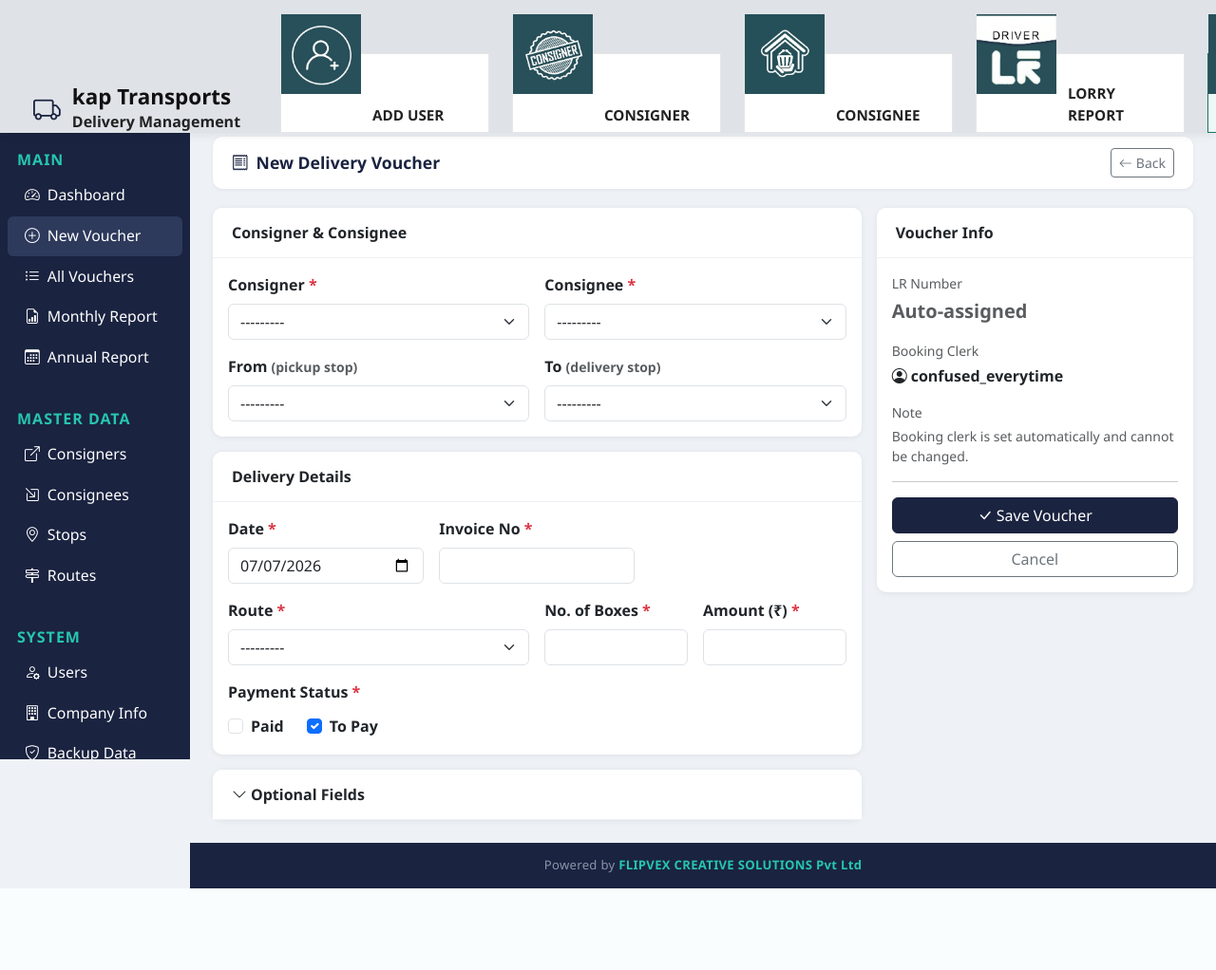
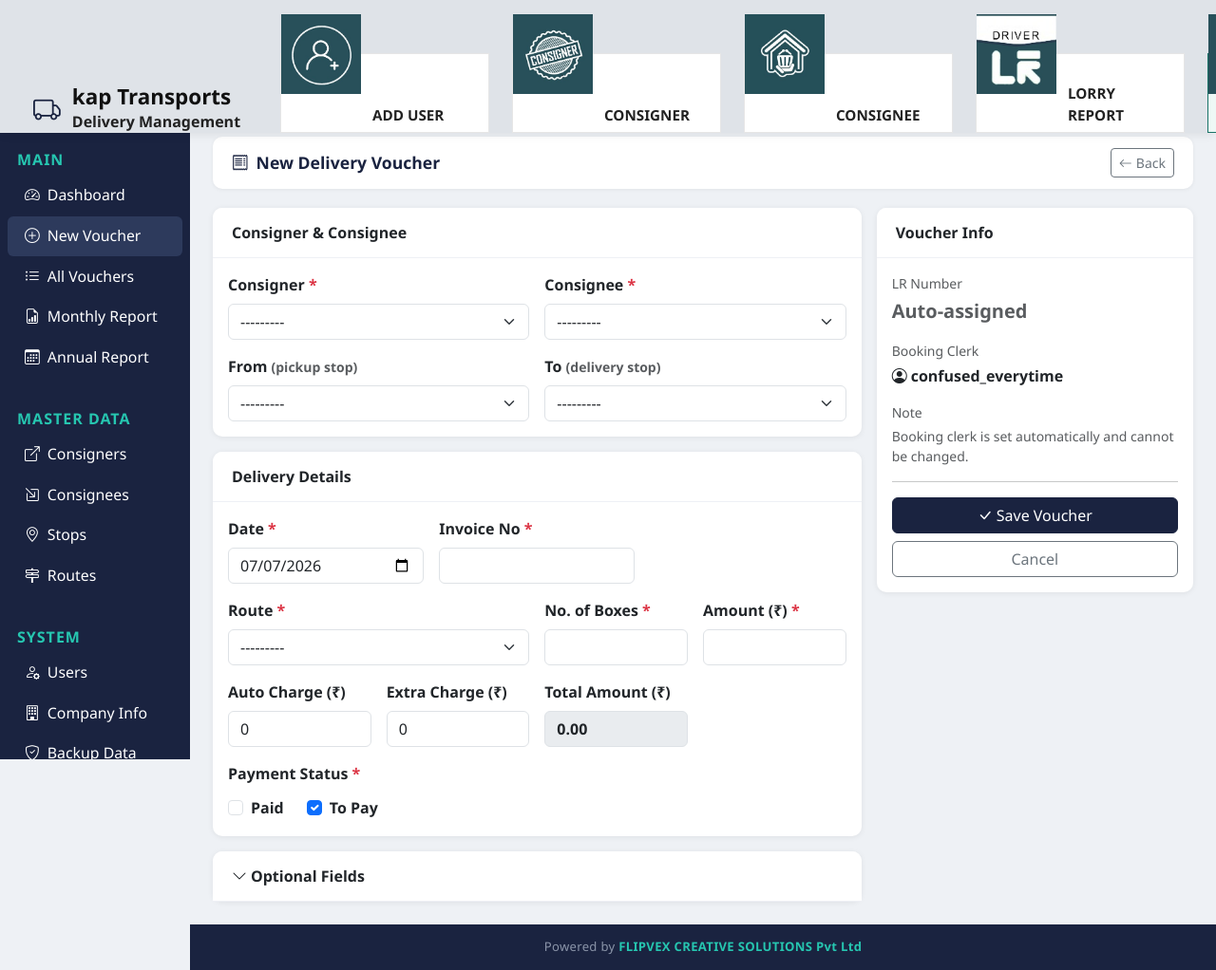
Before and after one commit to WifiXSmasher/delivery_management_system, a Django app: page /vouchers/add/ in a window 1280 px wide. Shown: the whole page at 95% size. Before the commit the page ends 936 px from the top, so only its background shows below. Run offline with Django 4.2, Linux system fonts and the light colour scheme; a user stored in the database is signed in; data comes from the database, SQL or seed files in the repository; both versions use the stored data as it was after the commit.

Commit message:
added the additional non-mandatoy fields and made and updated the report and voucher accordingly

```diff
--- a/templates/transport/login.html
+++ b/templates/transport/login.html
@@ -159,6 +159,12 @@
     </div>
 </div>
 
+<div style="position:fixed;bottom:50px;left:0;right:0;text-align:center;z-index:10;">
+  <span style="background:rgba(0,0,0,0.7);color:#ffc107;padding:8px 24px;border-radius:8px;font-size:0.9rem;font-weight:600;letter-spacing:0.3px;">
+    <i class="bi bi-exclamation-triangle-fill me-2"></i>Copy backup folder into another machine or storage medium
+  </span>
+</div>
+
 <footer style="position:fixed;bottom:0;left:0;right:0;background:#1a2340;color:#8a94a8;text-align:center;padding:14px 20px;font-size:.82rem;letter-spacing:.3px;z-index:10;">
   Powered by <span style="color:#26c6b0;font-weight:600;">FLIPVEX CREATIVE SOLUTIONS Pvt Ltd</span>
 </footer>
--- a/templates/transport/voucher_bill.html
+++ b/templates/transport/voucher_bill.html
@@ -84,6 +84,9 @@ th{background:#f3f3f3;font-size:12px}
           <th class="text-end">Articles</th>
           <th class="text-end">Approx Weight</th>
           <th class="text-end">Amount</th>
+          <th class="text-end">Auto Charge</th>
+          <th class="text-end">Extra Charge</th>
+          <th class="text-end">Total Amount</th>
         </tr>
       </thead>
       <tbody>
@@ -93,6 +96,9 @@ th{background:#f3f3f3;font-size:12px}
           <td class="text-end">{{ voucher.no_of_articles|default:"-" }}</td>
           <td class="text-end">{% if voucher.approx_weight_kg %}{{ voucher.approx_weight_kg }} kg{% else %}-{% endif %}</td>
           <td class="text-end">Rs. {{ voucher.amount }}</td>
+          <td class="text-end">{% if voucher.auto_charge %}Rs. {{ voucher.auto_charge }}{% else %}-{% endif %}</td>
+          <td class="text-end">{% if voucher.extra_charge %}Rs. {{ voucher.extra_charge }}{% else %}-{% endif %}</td>
+          <td class="text-end" style="font-weight:bold">Rs. {{ voucher.total_amount }}</td>
         </tr>
       </tbody>
     </table>
--- a/templates/transport/voucher_form.html
+++ b/templates/transport/voucher_form.html
@@ -76,6 +76,18 @@
           <div class="col-md-3">
             <label class="form-label fw-semibold">Amount (&#8377;) <span class="text-danger">*</span></label>
             {{ form.amount }}
+          </div>
+          <div class="col-md-3">
+            <label class="form-label fw-semibold">Auto Charge (&#8377;)</label>
+            {{ form.auto_charge }}
+          </div>
+          <div class="col-md-3">
+            <label class="form-label fw-semibold">Extra Charge (&#8377;)</label>
+            {{ form.extra_charge }}
+          </div>
+          <div class="col-md-3">
+            <label class="form-label fw-semibold">Total Amount (&#8377;)</label>
+            <input type="text" class="form-control" id="total_amount_display" readonly style="background:#e9ecef;font-weight:bold;" value="0.00">
           </div>
           <div class="col-md-6">
             <label class="form-label fw-semibold">Payment Status <span class="text-danger">*</span></label>
@@ -182,6 +194,24 @@ document.addEventListener('DOMContentLoaded', function() {
       hiddenField.value = '';  // Paid = to_pay is False
     }
   });
+
+  // Live total_amount calculation
+  const amountField = document.getElementById('id_amount');
+  const autoChargeField = document.getElementById('id_auto_charge');
+  const extraChargeField = document.getElementById('id_extra_charge');
+  const totalDisplay = document.getElementById('total_amount_display');
+
+  function updateTotal() {
+    const amount = parseFloat(amountField.value) || 0;
+    const autoCharge = parseFloat(autoChargeField.value) || 0;
+    const extraCharge = parseFloat(extraChargeField.value) || 0;
+    totalDisplay.value = (amount + autoCharge + extraCharge).toFixed(2);
+  }
+
+  amountField.addEventListener('input', updateTotal);
+  autoChargeField.addEventListener('input', updateTotal);
+  extraChargeField.addEventListener('input', updateTotal);
+  updateTotal();  // Calculate on page load
 });
 </script>
 {% endblock %}
--- a/transport/forms.py
+++ b/transport/forms.py
@@ -171,6 +171,8 @@ class DeliveryVoucherForm(forms.ModelForm):
             'invoice_no': forms.TextInput(attrs={'class': 'form-control'}),
             'no_of_boxes': forms.NumberInput(attrs={'class': 'form-control'}),
             'amount': forms.NumberInput(attrs={'class': 'form-control', 'step': '0.01'}),
+            'auto_charge': forms.NumberInput(attrs={'class': 'form-control', 'step': '0.01'}),
+            'extra_charge': forms.NumberInput(attrs={'class': 'form-control', 'step': '0.01'}),
             'bill_amount': forms.NumberInput(attrs={'class': 'form-control', 'step': '0.01'}),
             'delivery_at': forms.TextInput(attrs={'class': 'form-control'}),
             'no_of_articles': forms.NumberInput(attrs={'class': 'form-control'}),
@@ -190,7 +192,7 @@ class DeliveryVoucherForm(forms.ModelForm):
         self.fields['route'].queryset = Route.objects.filter(active=True)
         self.fields['from_stop'].required = False
         self.fields['to_stop'].required = False
-        for f in ['delivery_at', 'no_of_articles', 'approx_weight_kg', 'service_tax', 'declared_value', 'remarks', 'bill_amount']:
+        for f in ['delivery_at', 'no_of_articles', 'approx_weight_kg', 'service_tax', 'declared_value', 'remarks', 'bill_amount', 'auto_charge', 'extra_charge']:
             self.fields[f].required = False
 
 
--- a/transport/views.py
+++ b/transport/views.py
@@ -9,7 +9,8 @@ from django.contrib.auth.decorators import login_required, user_passes_test
 from django.contrib.auth import login, logout, authenticate
 from django.contrib.auth.models import User
 from django.contrib import messages
-from django.db.models import Count, Sum
+from django.db.models import Count, Sum, F, Value, DecimalField
+from django.db.models.functions import Coalesce
 from django.utils import timezone
 from django.conf import settings
 from .models import Party, Route, Stop, CompanyProfile, DeliveryVoucher
@@ -86,11 +87,19 @@ def dashboard(request):
         if selected_consigner:
             qs = DeliveryVoucher.objects.filter(consigner=selected_consigner)
             consigner_voucher_count = qs.count()
-            consigner_revenue = qs.aggregate(total=Sum('amount'))['total'] or 0
+            consigner_revenue = qs.aggregate(
+                total=Sum(
+                    F('amount') + Coalesce(F('auto_charge'), Value(0)) + Coalesce(F('extra_charge'), Value(0)),
+                    output_field=DecimalField()
+                )
+            )['total'] or 0
 
     top_consigners = list(
         DeliveryVoucher.objects.values('consigner__name')
-        .annotate(total_revenue=Sum('amount'))
+        .annotate(total_revenue=Sum(
+            F('amount') + Coalesce(F('auto_charge'), Value(0)) + Coalesce(F('extra_charge'), Value(0)),
+            output_field=DecimalField()
+        ))
         .order_by('-total_revenue')[:5]
     )
 
@@ -101,7 +110,10 @@ def dashboard(request):
         day = today - datetime.timedelta(days=i)
         total = DeliveryVoucher.objects.filter(
             date=day
-        ).aggregate(t=Sum('amount'))['t'] or 0
+        ).aggregate(t=Sum(
+            F('amount') + Coalesce(F('auto_charge'), Value(0)) + Coalesce(F('extra_charge'), Value(0)),
+            output_field=DecimalField()
+        ))['t'] or 0
         daily_labels.append(day.strftime('%a %d/%m'))
         daily_values.append(float(total))
 
@@ -116,7 +128,10 @@ def dashboard(request):
             m_year -= 1
         total = DeliveryVoucher.objects.filter(
             date__year=m_year, date__month=m_month
-        ).aggregate(t=Sum('amount'))['t'] or 0
+        ).aggregate(t=Sum(
+            F('amount') + Coalesce(F('auto_charge'), Value(0)) + Coalesce(F('extra_charge'), Value(0)),
+            output_field=DecimalField()
+        ))['t'] or 0
         monthly_labels.append(datetime.date(m_year, m_month, 1).strftime('%b %Y'))
         monthly_values.append(float(total))
 
@@ -413,6 +428,9 @@ def filtered_vouchers(params):
     q_lr = params.get('lr', '')
     q_invoice_no = params.get('invoice_no', '')
     q_payment_status = params.get('payment_status', '')
+    q_has_auto = params.get('has_auto', '')
+    q_has_extra = params.get('has_extra', '')
+    q_has_bill = params.get('has_bill', '')
     if q_consigner:
         try:
             vouchers = vouchers.filter(consigner_id=int(q_consigner))
@@ -440,6 +458,12 @@ def filtered_vouchers(params):
         vouchers = vouchers.filter(to_pay=False)
     elif q_payment_status == 'to_pay':
         vouchers = vouchers.filter(to_pay=True)
+    if q_has_auto:
+        vouchers = vouchers.filter(auto_charge__gt=0)
+    if q_has_extra:
+        vouchers = vouchers.filter(extra_charge__gt=0)
+    if q_has_bill:
+        vouchers = vouchers.filter(bill_amount__gt=0)
     return vouchers, {
         'q_consigner': q_consigner,
         'q_consignee': q_consignee,
@@ -449,6 +473,9 @@ def filtered_vouchers(params):
         'q_lr': q_lr,
         'q_invoice_no': q_invoice_no,
         'q_payment_status': q_payment_status,
+        'q_has_auto': q_has_auto,
+        'q_has_extra': q_has_extra,
+        'q_has_bill': q_has_bill,
     }
 
 @login_required
@@ -475,9 +502,9 @@ def voucher_download(request):
     response = HttpResponse(content_type='text/csv')
     response['Content-Disposition'] = 'attachment; filename="vouchers.csv"'
     writer = csv.writer(response)
-    writer.writerow(['Date', 'LR No', 'Consigner', 'Consignee', 'From', 'To', 'Route', 'Invoice No', 'Boxes', 'Articles', 'Approx Weight Kg', 'Amount', 'Bill Amount', 'Delivery At', 'Payment Status', 'Declared Value', 'Remarks'])
+    writer.writerow(['Date', 'LR No', 'Consigner', 'Consignee', 'From', 'To', 'Route', 'Invoice No', 'Boxes', 'Articles', 'Approx Weight Kg', 'Amount', 'Auto Charge', 'Extra Charge', 'Total Amount', 'Bill Amount', 'Delivery At', 'Payment Status', 'Declared Value', 'Remarks'])
     for voucher in vouchers:
-        writer.writerow([voucher.date.strftime('%d-%m-%Y'), voucher.lr_no, voucher.consigner, voucher.consignee, voucher.from_stop or '', voucher.to_stop or '', voucher.route, voucher.invoice_no, voucher.no_of_boxes, voucher.no_of_articles or '', voucher.approx_weight_kg or '', voucher.amount, voucher.bill_amount or '', voucher.delivery_at, 'To Pay' if voucher.to_pay else 'Paid', voucher.declared_value or '', voucher.remarks])
+        writer.writerow([voucher.date.strftime('%d-%m-%Y'), voucher.lr_no, voucher.consigner, voucher.consignee, voucher.from_stop or '', voucher.to_stop or '', voucher.route, voucher.invoice_no, voucher.no_of_boxes, voucher.no_of_articles or '', voucher.approx_weight_kg or '', voucher.amount, voucher.auto_charge or 0, voucher.extra_charge or 0, voucher.total_amount, voucher.bill_amount or '', voucher.delivery_at, 'To Pay' if voucher.to_pay else 'Paid', voucher.declared_value or '', voucher.remarks])
     return response
 
 @login_required
@@ -557,7 +584,7 @@ def voucher_upload_image(request, pk):
 def monthly_report(request):
     today = timezone.now().date()
     form = ReportFilterForm(request.GET or None, initial={'month': today.month, 'year': today.year})
-    vouchers, total_amount, total_boxes, total_bill_amount, month_label, selected_consigner = [], 0, 0, 0, '', None
+    vouchers, total_amount, total_boxes, total_bill_amount, total_auto_charge, total_extra_charge, month_label, selected_consigner = [], 0, 0, 0, 0, 0, '', None
     report_requested = False
     if request.GET and form.is_valid():
         report_requested = True
@@ -566,12 +593,23 @@ def monthly_report(request):
         selected_consigner = form.cleaned_data['consigner']
         qs = DeliveryVoucher.objects.filter(date__year=year, date__month=month, consigner=selected_consigner).select_related('consigner', 'consignee', 'route', 'from_stop', 'to_stop', 'booking_clerk').order_by('date', 'lr_no')
         vouchers = qs
-        agg = qs.aggregate(ta=Sum('amount'), tb=Sum('no_of_boxes'), tba=Sum('bill_amount'))
+        agg = qs.aggregate(
+            ta=Sum(
+                F('amount') + Coalesce(F('auto_charge'), Value(0)) + Coalesce(F('extra_charge'), Value(0)),
+                output_field=DecimalField()
+            ),
+            tb=Sum('no_of_boxes'),
+            tba=Sum('bill_amount'),
+            t_auto=Sum('auto_charge'),
+            t_extra=Sum('extra_charge'),
+        )
         total_amount = agg['ta'] or 0
         total_boxes = agg['tb'] or 0
         total_bill_amount = agg['tba'] or 0
+        total_auto_charge = agg['t_auto'] or 0
+        total_extra_charge = agg['t_extra'] or 0
         month_label = datetime.date(year, month, 1).strftime('%B %Y')
-    return render(request, 'transport/report.html', {'form': form, 'vouchers': vouchers, 'total_amount': total_amount, 'total_boxes': total_boxes, 'total_bill_amount': total_bill_amount, 'month_label': month_label, 'selected_consigner': selected_consigner, 'report_requested': report_requested, 'company': CompanyProfile.load()})
+    return render(request, 'transport/report.html', {'form': form, 'vouchers': vouchers, 'total_amount': total_amount, 'total_boxes': total_boxes, 'total_bill_amount': total_bill_amount, 'total_auto_charge': total_auto_charge, 'total_extra_charge': total_extra_charge, 'month_label': month_label, 'selected_consigner': selected_consigner, 'report_requested': report_requested, 'company': CompanyProfile.load()})
 
 # ── Annual Report ─────────────────────────────────────────────────────────────
 
@@ -595,7 +633,10 @@ def annual_report(request):
     for m in range(1, 13):
         total = DeliveryVoucher.objects.filter(
             date__year=selected_year, date__month=m
-        ).aggregate(t=Sum('amount'))['t'] or 0
+        ).aggregate(t=Sum(
+            F('amount') + Coalesce(F('auto_charge'), Value(0)) + Coalesce(F('extra_charge'), Value(0)),
+            output_field=DecimalField()
+        ))['t'] or 0
         annual_labels.append(datetime.date(selected_year, m, 1).strftime('%b'))
         annual_values.append(float(total))
         annual_total += float(total)
```
Also changed, not shown: templates/transport/report.html (+9 -0 lines), templates/transport/voucher_detail.html (+12 -0 lines), templates/transport/voucher_list.html (+20 -2 lines), transport/models.py (+7 -0 lines), kap_transport.db, transport/migrations/0013_deliveryvoucher_auto_charge_and_more.py (added).
